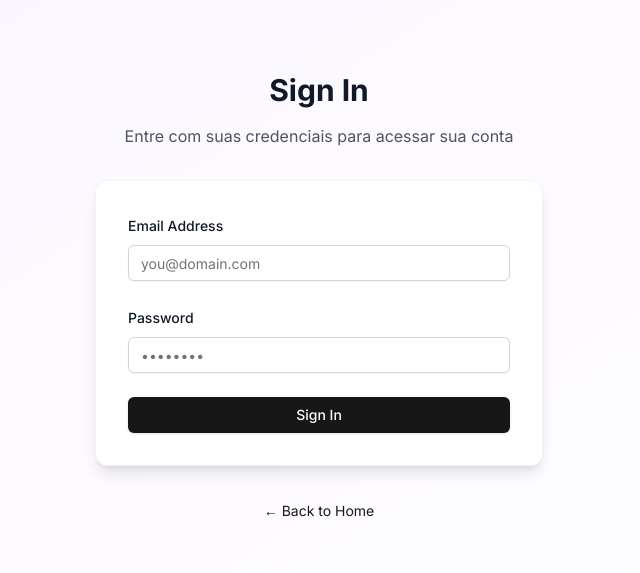
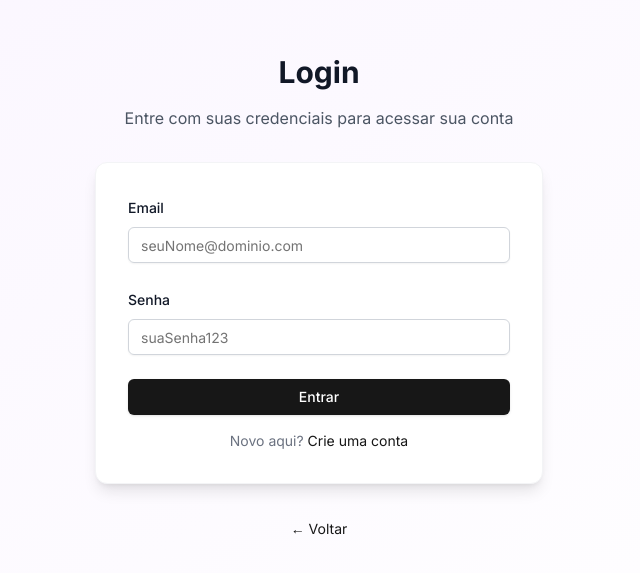
Before and after one commit to raphaelitos/unilink-frontend, a Next.js app: page /login in a window 1280 px wide. Shown: the part 103-676 px from the top of the page, without its empty margins (321-961 px from the left). Built offline with nearby package versions, Linux system fonts and the light colour scheme; no server answers.

Commit message:
hot edits on style at login page

```diff
--- a/src/pages/login.tsx
+++ b/src/pages/login.tsx
@@ -90,7 +90,7 @@ export default function LoginPage() {
       <div className="min-h-screen bg-gradient-to-br from-purple-50 to-white flex items-center justify-center p-4">
         <div className="max-w-md w-full space-y-8">
           <div className="text-center space-y-4">
-            <h1 className="text-3xl font-bold text-gray-900">Sign In</h1>
+            <h1 className="text-3xl font-bold text-gray-900">Login</h1>
             <p className="text-gray-600">Entre com suas credenciais para acessar sua conta</p>
           </div>
 
@@ -99,7 +99,7 @@ export default function LoginPage() {
             <form onSubmit={handleSubmit(onSubmit)} className="space-y-6" noValidate>
               <div className="space-y-2">
                 <Label htmlFor="email" className="text-gray-900">
-                  Email Address
+                  Email
                 </Label>
                 <Input
                   id="email"
@@ -111,7 +111,7 @@ export default function LoginPage() {
                     ? "border-red-300 focus:border-red-500 focus:ring-red-500"
                     : "border-gray-300 focus:border-primary focus:ring-primary"
                     }`}
-                  placeholder="you@domain.com"
+                  placeholder="seuNome@dominio.com"
                 />
                 {errors.email && (
                   <p className="text-sm text-red-600" role="alert">
@@ -122,7 +122,7 @@ export default function LoginPage() {
 
               <div className="space-y-2">
                 <Label htmlFor="password" className="text-gray-900">
-                  Password
+                  Senha
                 </Label>
                 <Input
                   id="password"
@@ -134,7 +134,7 @@ export default function LoginPage() {
                     ? "border-red-300 focus:border-red-500 focus:ring-red-500"
                     : "border-gray-300 focus:border-primary focus:ring-primary"
                     }`}
-                  placeholder="••••••••"
+                  placeholder="suaSenha123"
                 />
                 {errors.password && (
                   <p className="text-sm text-red-600" role="alert">
@@ -148,14 +148,25 @@ export default function LoginPage() {
                 disabled={isSubmitting}
                 className="w-full bg-primary hover:bg-primary/90 text-white disabled:opacity-50"
               >
-                {isSubmitting ? "Signing In..." : "Sign In"}
+                {isSubmitting ? "Entrando..." : "Entrar"}
               </Button>
             </form>
+
+            <div className="text-center">
+              <p className="text-sm text-gray-500 mt-4">
+                Novo aqui?{' '}
+                <Link href="/signup" className="text-primary hover:underline">
+                  Crie uma conta
+                </Link>{' '}
+              </p>
+            </div>
+
+
           </div>
 
           <div className="text-center">
             <Link href="/" className="text-primary hover:text-primary/80 text-sm">
-              ← Back to Home
+              ← Voltar
             </Link>
           </div>
         </div>
```
